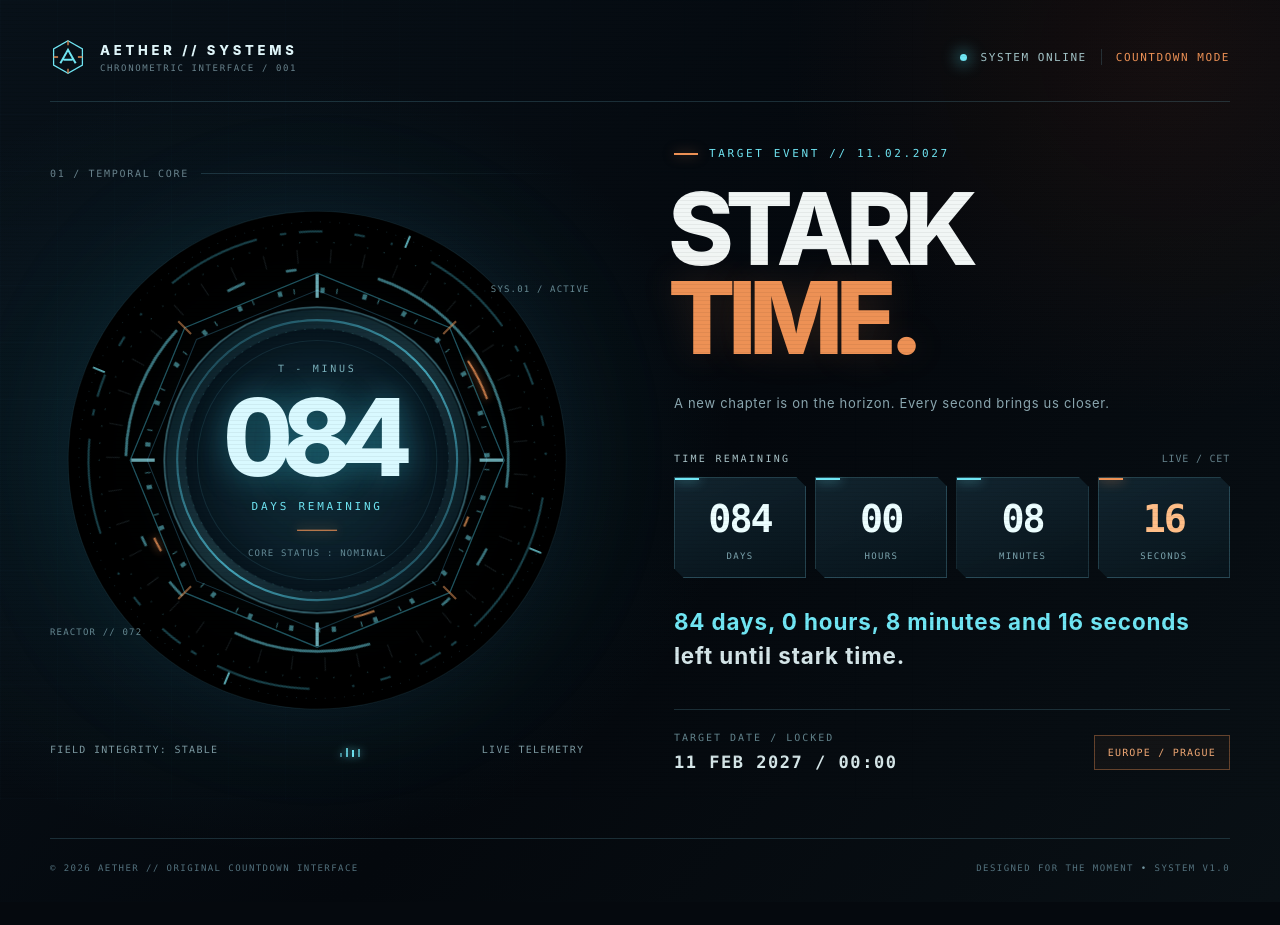
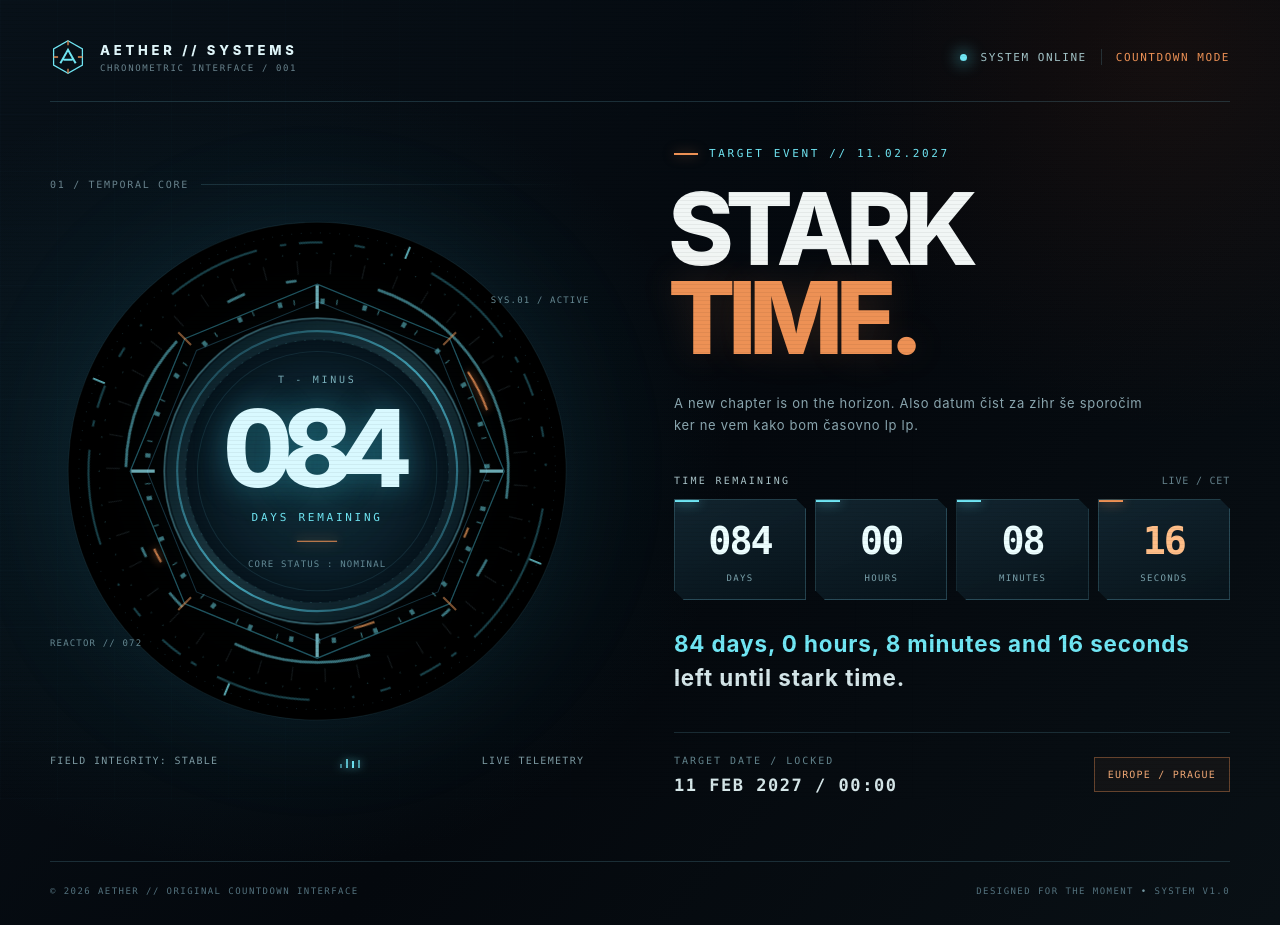
Before and after one commit to majferjan/stark-time, a plain HTML site: page index.html in a window 1280 px wide. Before the commit the page ends 902 px from the top, so only its background shows below. Drawn offline with Linux system fonts and the light colour scheme.

Commit message:
Update countdown website

```diff
--- a/index.html
+++ b/index.html
@@ -245,7 +245,7 @@
       <section class="content" aria-label="Stark Time live countdown">
         <div class="eyebrow" id="heading-status">TARGET EVENT // 11.02.2027</div>
         <h1>STARK<br><span>TIME.</span></h1>
-        <p class="subline">A new chapter is on the horizon. Every second brings us closer.</p>
+        <p class="subline">A new chapter is on the horizon. Also datum čist za zihr še sporočim ker ne vem kako bom časovno lp lp.</p>
         <div class="timer-heading"><span>TIME REMAINING</span><span>LIVE / CET</span></div>
         <div class="timer" role="timer" aria-label="Time remaining until Stark Time">
           <div class="timebox"><div class="timebox-value" id="days">---</div><div class="timebox-label">DAYS</div></div>
```
